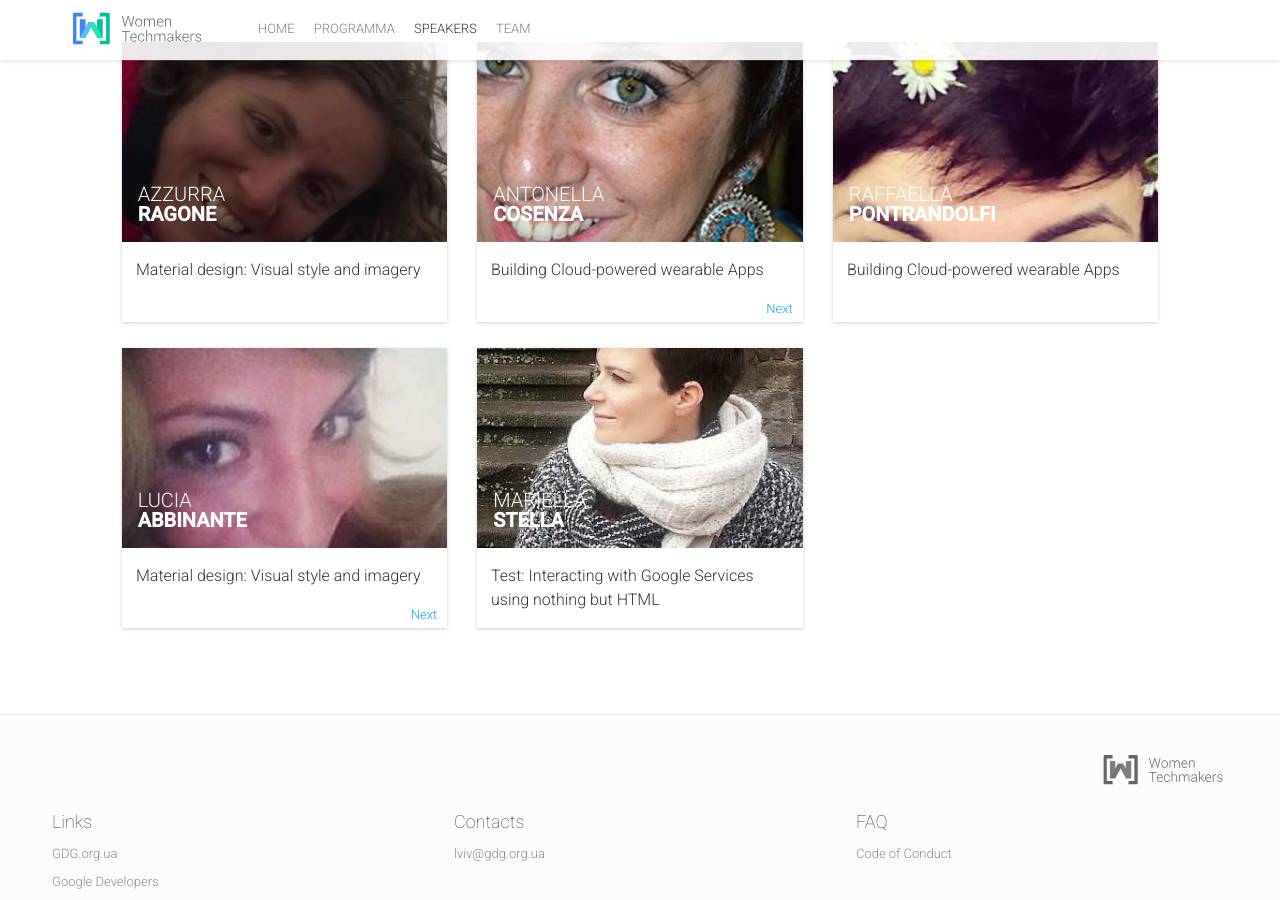
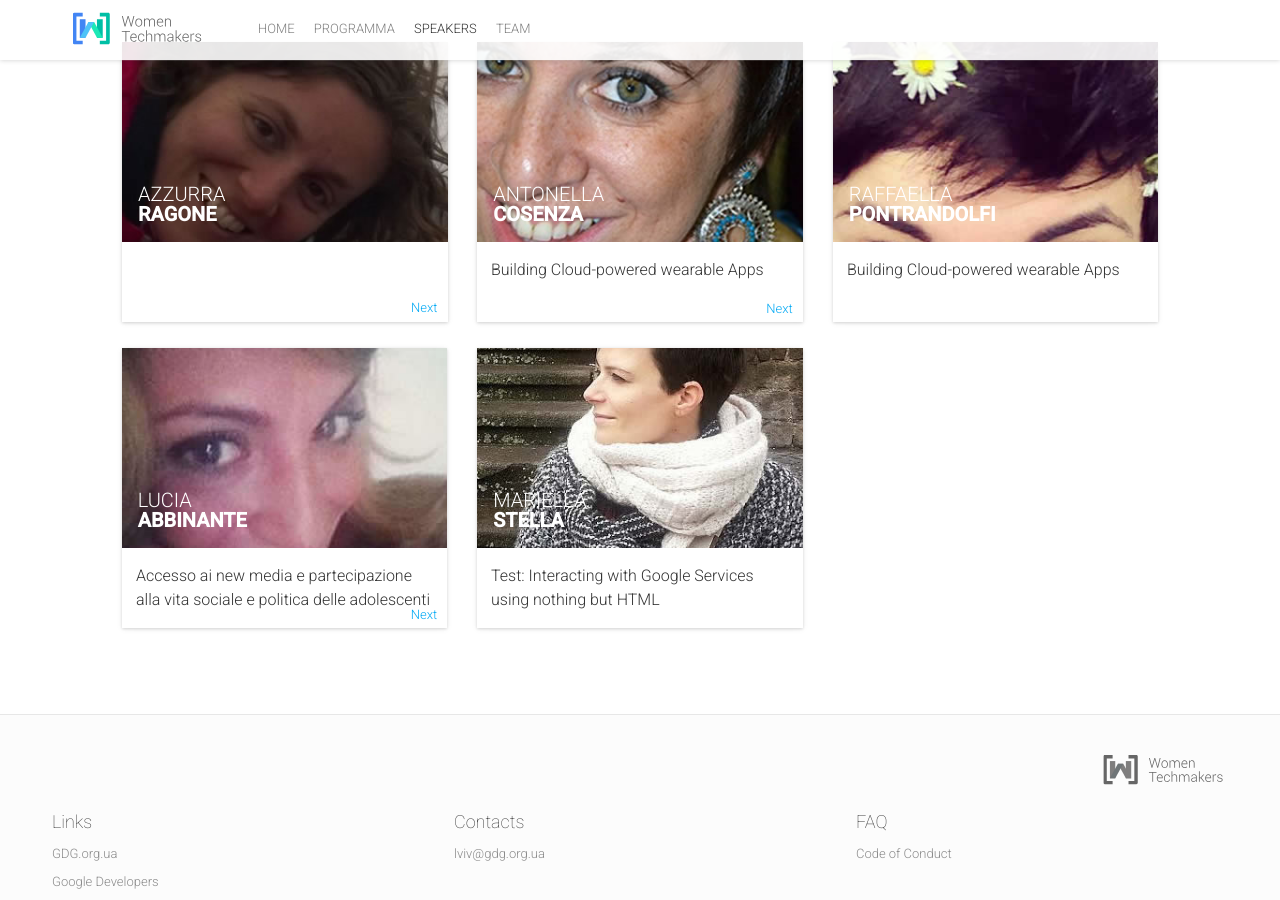
Before and after one commit to gdgbari/wtm2016, a Jekyll site: the page built from speakers.html, in a window 1280 px wide and 900 px high, scrolled down 415 px. Built offline with Jekyll 4.4.1, drawn with Linux system fonts in a browser that asks for light colours; nearby versions of some CDN libraries; comment, search, counter and statistics services are not loaded.

Commit message:
Update sessions.yml

```diff
--- a/_data/sessions.yml
+++ b/_data/sessions.yml
@@ -10,12 +10,12 @@
   service: true
 -
   id: 001
-  title: "Material design: Visual style and imagery"
-  description: "This session will reveal the invisible structures behind the material design system. Designers will show how to use the new color systems, typographic strategies, and the underlying grids that hold it together. They will show how imagery and the new framework material rendering can make apps more interesting and communicate more quickly."
-  subtype: workshop
-  speakers: [3, 6]
-  language: en
-  complexity: "Intermediate"
+  title: "Accesso ai new media e partecipazione alla vita sociale e politica delle adolescenti"
+  description: "Analizzeremo le possibilità offerte dall'accesso e utilizzo consapevole dei nuovi media per aumentare il livello di partecipazione alla vita politica e sociale delle ragazze adolescenti. Presenteremo delle buone pratiche sperimentate nel Sud Italia."
+  subtype: presentation
+  speakers: [6]
+  #language: en
+  #complexity: "Intermediate"
 -
   id: 002
   title: "Building Cloud-powered wearable Apps"
```
